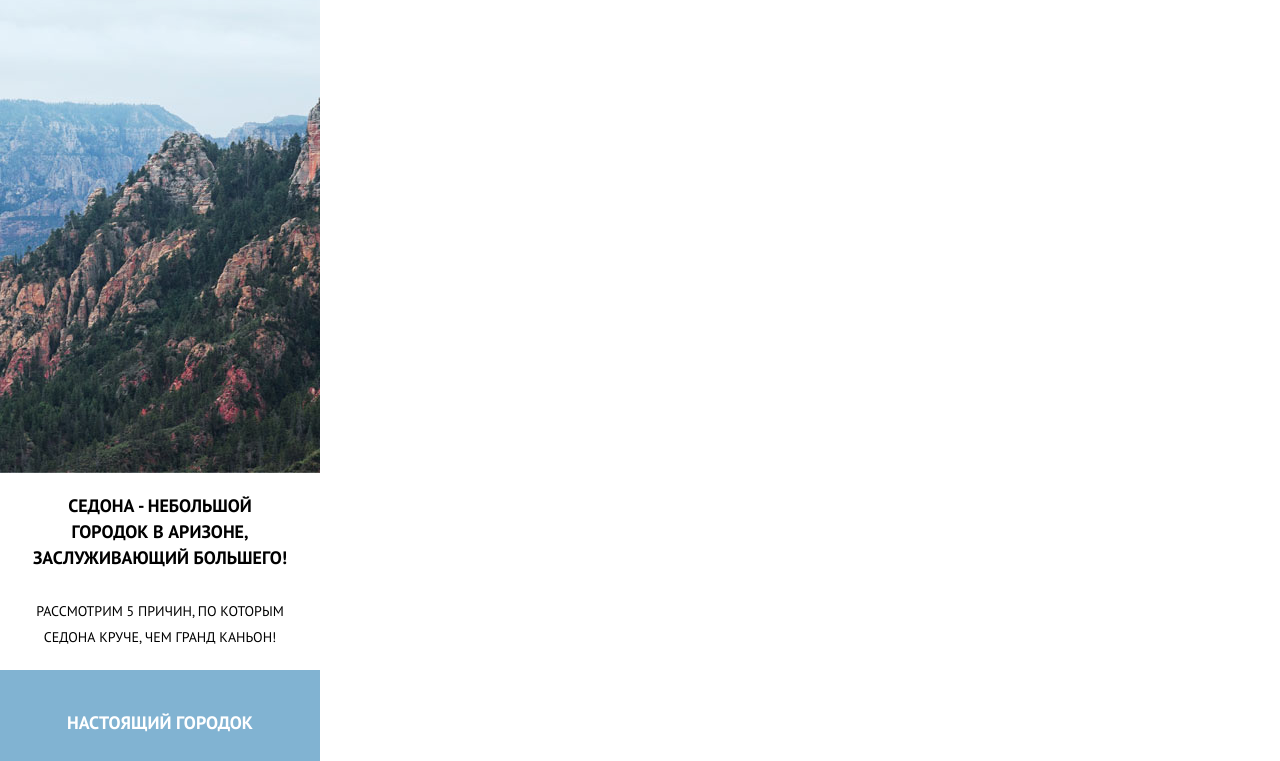
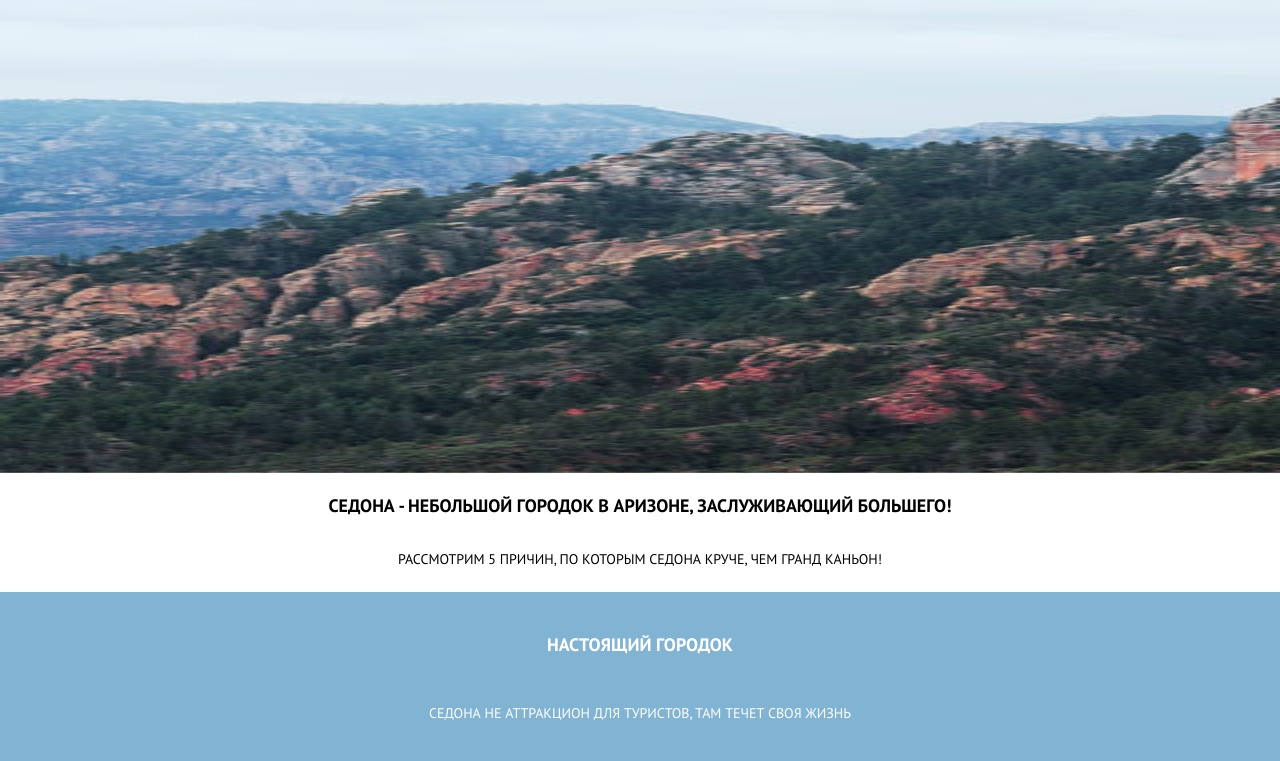
Before and after one commit to ekompanets/22645-sedona, a website: page index.html in a window 1280 px wide. Shown: the part 319-1080 px from the top of the page. Drawn offline with Linux system fonts and the light colour scheme.

Commit message:
Верстка главной + LESS

```diff
--- a/less/style.less
+++ b/less/style.less
@@ -8,8 +8,8 @@
 
 html, body {
   height: 100%;
-  // width: 100%;
-  width: 320px;
+  width: 100%;
+  min-width: 320px;
   margin: 0;
   padding: 0;
   font-family: @font-family;
```
Also changed, not shown: css/style.css.
